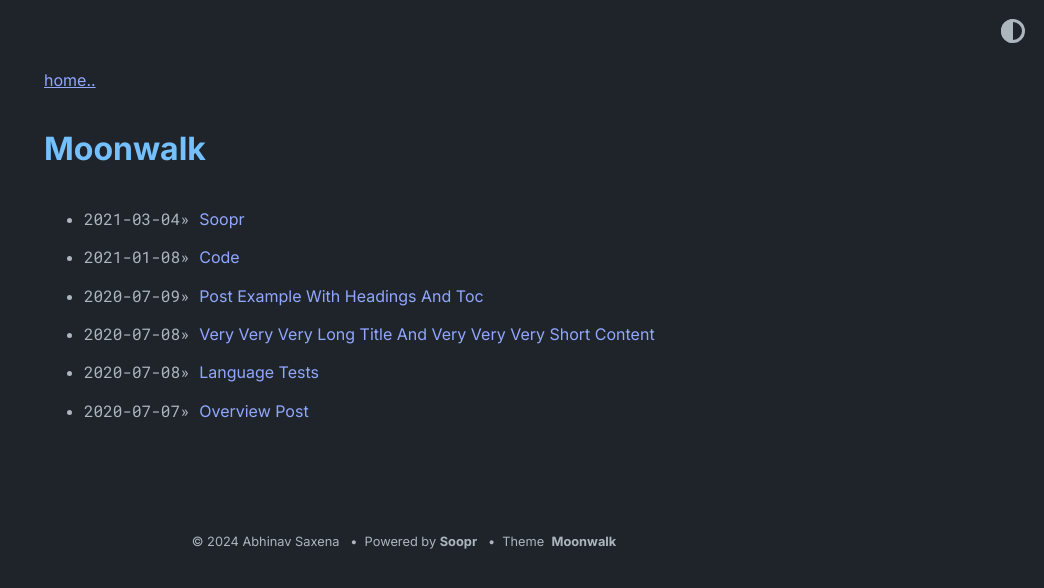
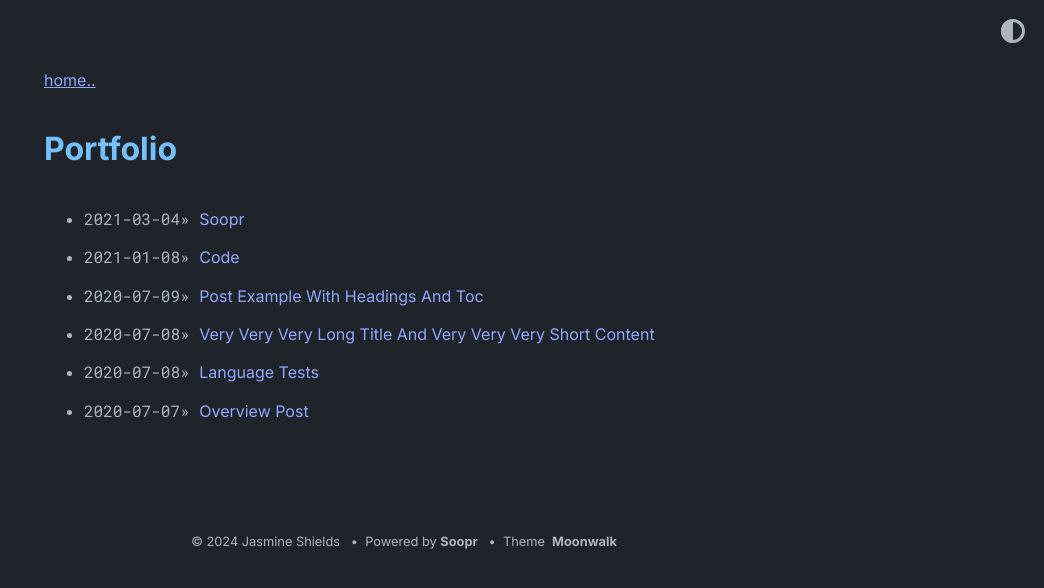
Before and after one commit to jshields06/jshields06.github.io, a Jekyll site: the page built from blog.html, in a window 1280 px wide. Shown: the top 588 px of the page, without its empty margins (236-1280 px from the left). Built offline with Jekyll 4.4.1, drawn with Linux system fonts in a browser that asks for light colours.

Commit message:
Update _config.yml

```diff
--- a/_config.yml
+++ b/_config.yml
@@ -1,16 +1,12 @@
-title: Moonwalk
-author: Abhinav Saxena
-url: https://www.abhinavsaxena.com/moonwalk # root address of the site
+title: Portfolio
+author: Jasmine Shields
+url: https://jshields06.github.io/ # root address of the site
 description: > # description of the site (multiple lines allowed)
   Moonwalk is a fast and elegant Jekyll theme with a clean dark mode. It comes with horizontal list (for navbar and footer), card list (for portfolio), and a generic vertical list. It is very easy to modify in case you want to build over it - please see _layouts/home.html to do that.
 
 permalink: /:slug
 
 favicon: "./logo.png" # relative path to site's favicon
-
-twitter:
-    username: abhinav # update or delete this
-    card: summary_large_image
 
 #theme: moonwalk # if you are using GitHub Pages, change it to remote_theme: abhinavs/moonwalk
 remote_theme: abhinavs/moonwalk
```
